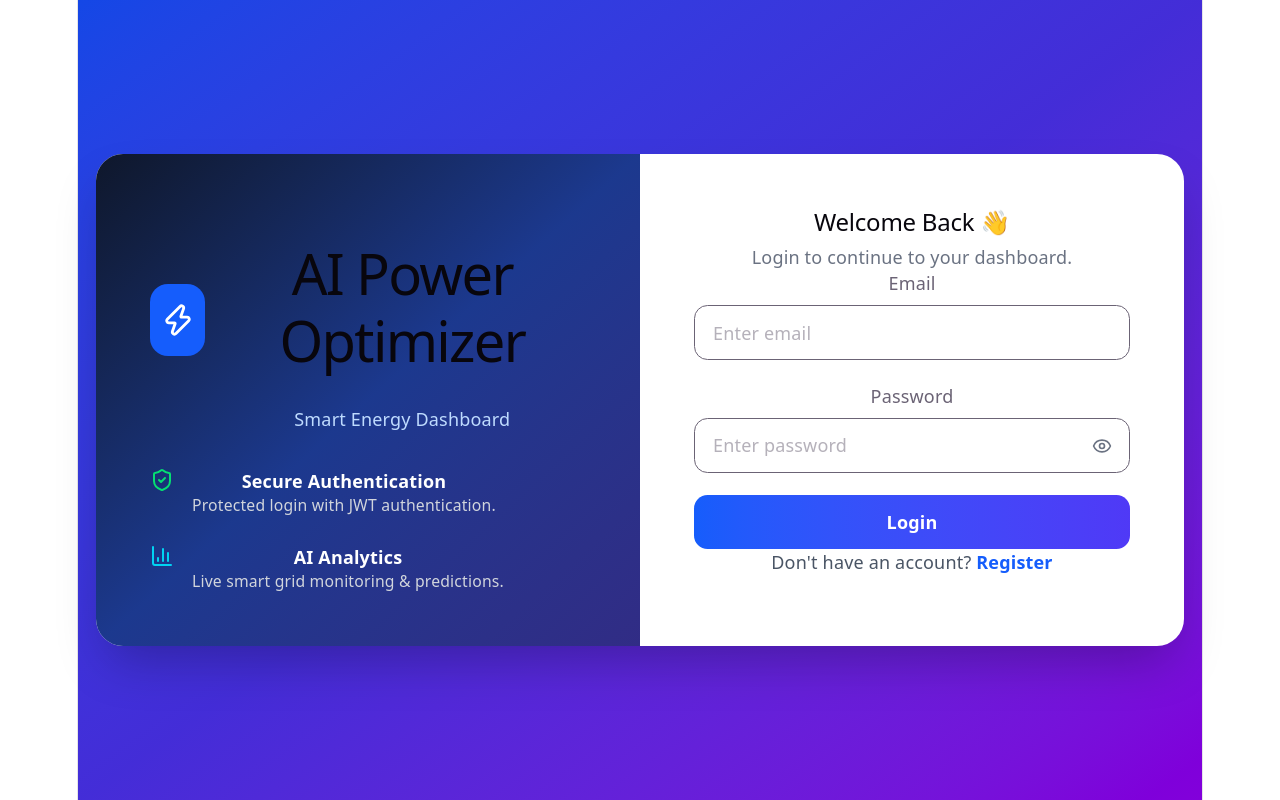
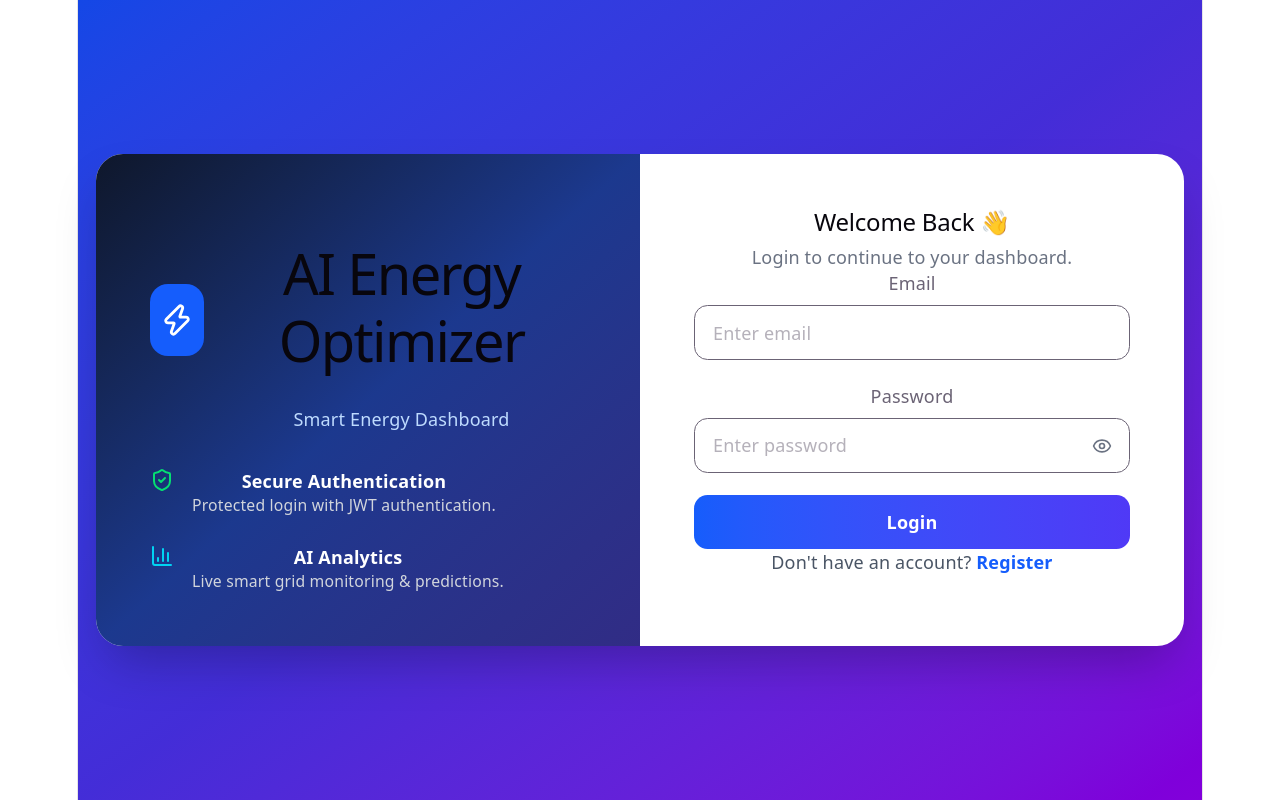
Before and after one commit to Raghav335/AI-Energy-Optimizer, a React (Vite) app in the folder client/: page /login in a window 1280 px wide. Built offline with nearby package versions, Linux system fonts and the light colour scheme.

Commit message:
Update Login.jsx

```diff
--- a/client/src/pages/Login.jsx
+++ b/client/src/pages/Login.jsx
@@ -49,7 +49,7 @@ function Login() {
             <div>
 
               <h1 className="text-3xl font-bold">
-                AI Power Optimizer
+                AI Energy Optimizer
               </h1>
 
               <p className="text-blue-200">
```
